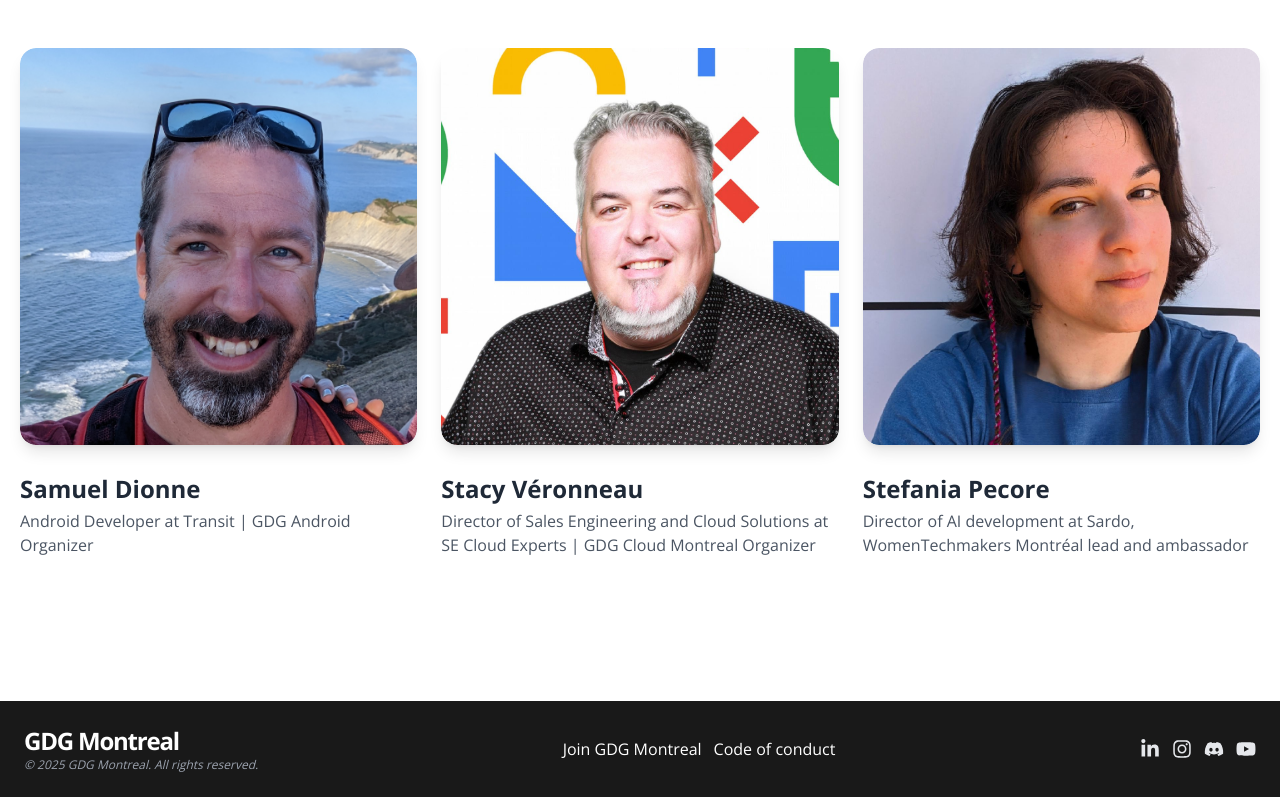
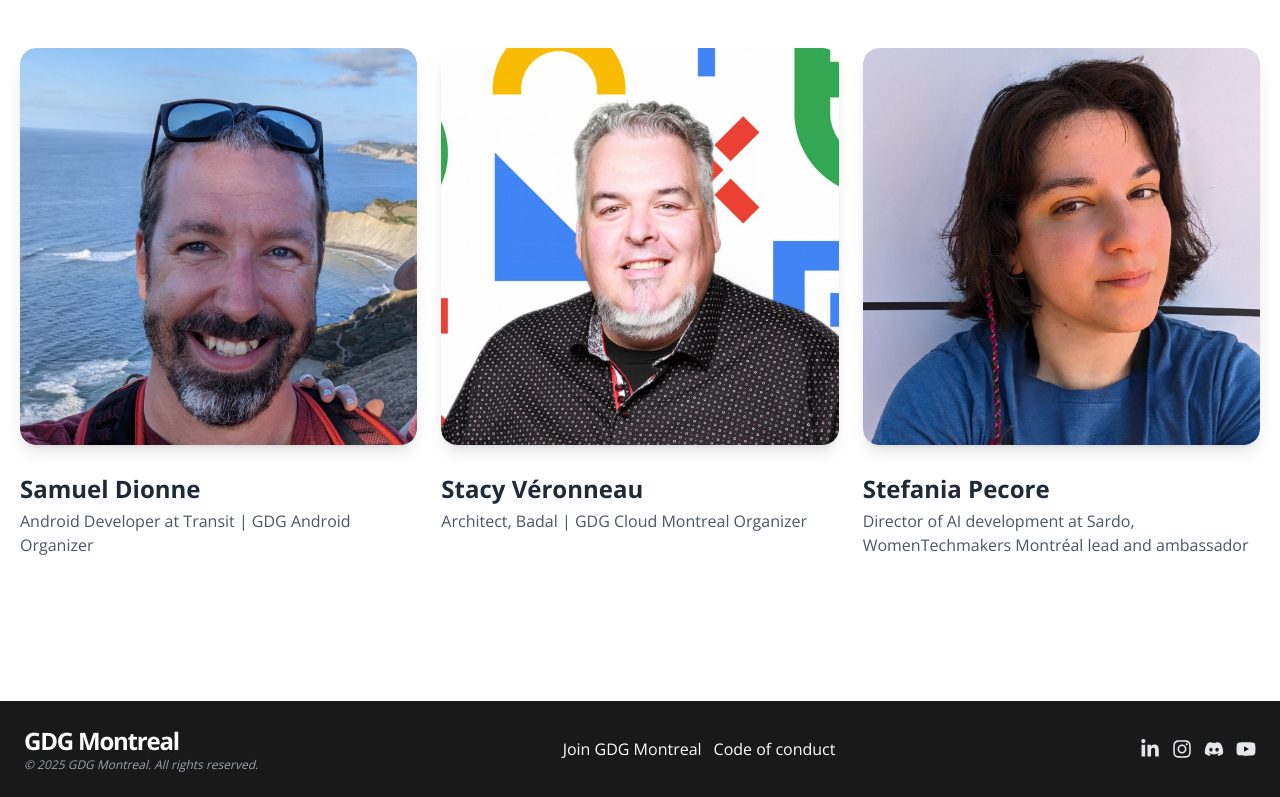
Before and after one commit to AndroidMontreal/GDG_Montreal_website, a Next.js app: page /team in a window 1280 px wide. Shown: the part 2094-2891 px from the top of the page. Built offline with nearby package versions, Linux system fonts and the light colour scheme; no server answers.

Commit message:
update Stacy info

```diff
--- a/src/data/teamData.js
+++ b/src/data/teamData.js
@@ -52,8 +52,8 @@ export const team = [{
 }, {
   name: 'Stacy Véronneau',
   title: {
-    en: 'Director of Sales Engineering and Cloud Solutions at SE Cloud Experts | GDG Cloud Montreal Organizer',
-    fr: 'Directrice d\'ingénierie des ventes et solutions Cloud chez SE Cloud Experts | Organisatrice GDG Cloud Montréal'
+    en: 'Architect, Badal | GDG Cloud Montreal Organizer',
+    fr: 'Architecte, Badal | Organisatrice GDG Cloud Montréal'
   },
   image: '/images/team/stacy.veronneau.png',
   link: 'https://g.dev/sveronneau',
```
